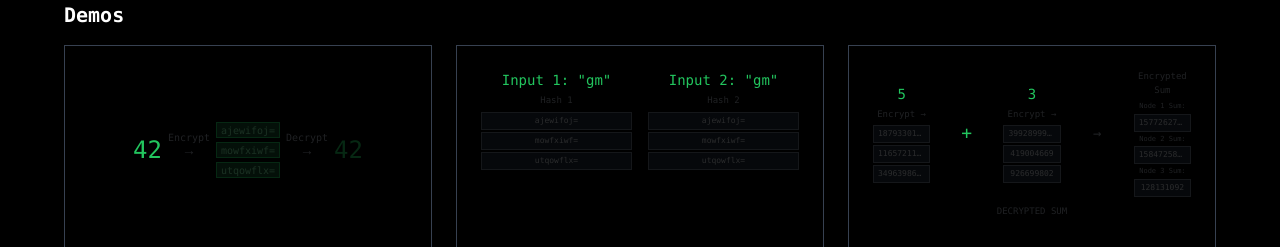
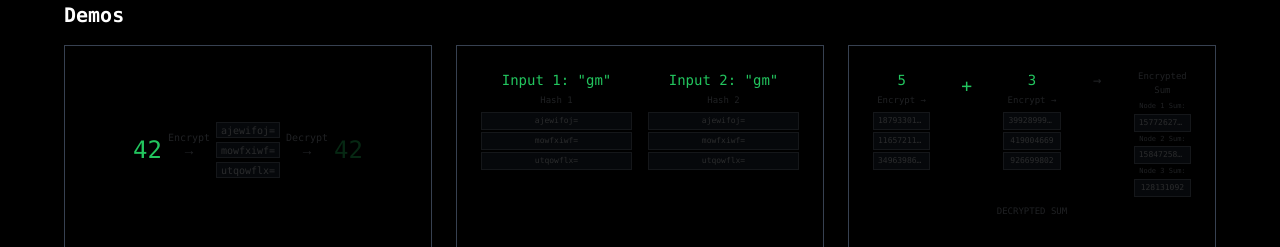
Before and after one commit to oceans404/blindfold-demos, a Next.js app: page / in a window 1280 px wide. Shown: the part 472-719 px from the top of the page. Built offline with nearby package versions, Linux system fonts and the light colour scheme.

Commit message:
styling fix

```diff
--- a/app/page.tsx
+++ b/app/page.tsx
@@ -467,7 +467,7 @@ export default function Home() {
       <h2 className="text-xl font-semibold mb-4 text-white font-mono">Demos</h2>
       <div className="grid grid-cols-1 md:grid-cols-3 gap-6 mb-8">
         <div
-          className="demo-card border border-gray-700 p-6 opacity-0"
+          className="demo-card border border-gray-700 p-6 opacity-0 flex flex-col"
           onMouseEnter={handleStoreHover}
           onMouseLeave={handleStoreLeave}
         >
@@ -488,13 +488,13 @@ export default function Home() {
             {/* Encrypted nodes */}
             <div className="store-encrypted-nodes opacity-20 flex flex-col items-center justify-center">
               <div className="space-y-1">
-                <div className="encrypted-node w-16 h-4 bg-green-900 border border-green-500 flex items-center justify-center text-[10px] font-mono text-green-300">
+                <div className="encrypted-node w-16 h-4 bg-gray-800 border border-gray-500 flex items-center justify-center text-[10px] font-mono text-gray-300">
                   ajewifoj=
                 </div>
-                <div className="encrypted-node w-16 h-4 bg-green-900 border border-green-500 flex items-center justify-center text-[10px] font-mono text-green-300">
+                <div className="encrypted-node w-16 h-4 bg-gray-800 border border-gray-500 flex items-center justify-center text-[10px] font-mono text-gray-300">
                   mowfxiwf=
                 </div>
-                <div className="encrypted-node w-16 h-4 bg-green-900 border border-green-500 flex items-center justify-center text-[10px] font-mono text-green-300">
+                <div className="encrypted-node w-16 h-4 bg-gray-800 border border-gray-500 flex items-center justify-center text-[10px] font-mono text-gray-300">
                   utqowflx=
                 </div>
               </div>
@@ -517,10 +517,11 @@ export default function Home() {
           <h2 className="text-xl font-semibold mb-4 text-white font-mono">
             STORE
           </h2>
-          <p className="mb-4 text-gray-300 text-sm">
+          <p className="mb-4 text-gray-300 text-sm flex-grow">
             Encrypt data for secure storage on cluster nodes using authenticated
             encryption or secret sharing.
           </p>
+          <div>
             <a
               href="/store"
               className="inline-block bg-green-600 hover:bg-green-700 text-white py-2 px-4 transition-colors font-mono"
@@ -530,9 +531,10 @@ export default function Home() {
               TRY IT
             </a>
           </div>
+        </div>
 
         <div
-          className="demo-card border border-gray-700 p-6 opacity-0"
+          className="demo-card border border-gray-700 p-6 opacity-0 flex flex-col"
           onMouseEnter={handleMatchHover}
           onMouseLeave={handleMatchLeave}
         >
@@ -592,10 +594,11 @@ export default function Home() {
           <h2 className="text-xl font-semibold mb-4 text-white font-mono">
             MATCH
           </h2>
-          <p className="mb-4 text-gray-300 text-sm">
+          <p className="mb-4 text-gray-300 text-sm flex-grow">
             Generate deterministic hashes for privacy-preserving search and
             matching operations.
           </p>
+          <div>
             <a
               href="/match"
               className="inline-block bg-green-600 hover:bg-green-700 text-white py-2 px-4 transition-colors font-mono"
@@ -605,14 +608,15 @@ export default function Home() {
               TRY IT
             </a>
           </div>
+        </div>
 
         <div
-          className="demo-card border border-gray-700 p-6 opacity-0"
+          className="demo-card border border-gray-700 p-6 opacity-0 flex flex-col"
           onMouseEnter={handleSumHover}
           onMouseLeave={handleSumLeave}
         >
           <div className="mb-4 h-40">
-            <div className="grid grid-cols-5 gap-2 items-center">
+            <div className="grid grid-cols-5 gap-2 items-start">
               {/* Input 1 */}
               <div className="text-center">
                 <div className="text-sm font-mono text-green-500 mb-1">5</div>
@@ -636,7 +640,7 @@ export default function Home() {
 
               {/* Plus sign */}
               <div className="text-center">
-                <div className="text-lg font-mono text-green-500">+</div>
+                <div className="text-lg font-mono text-green-500 mt-[2px]">+</div>
               </div>
 
               {/* Input 2 */}
@@ -694,17 +698,18 @@ export default function Home() {
               <div className="decrypted-sum-label opacity-20">
                 <div className="text-[9px] font-mono text-gray-400 mb-1">DECRYPTED SUM</div>
               </div>
-              <div className="text-[12px] font-mono text-green-400 opacity-0">8</div>
+              <div className="text-sm font-mono text-green-400 opacity-0">8</div>
             </div>
           </div>
 
           <h2 className="text-xl font-semibold mb-4 text-white font-mono">
             SUM
           </h2>
-          <p className="mb-4 text-gray-300 text-sm">
+          <p className="mb-4 text-gray-300 text-sm flex-grow">
             Perform secure addition on encrypted integers using homomorphic
             encryption or secret sharing.
           </p>
+          <div>
             <a
               href="/sum"
               className="inline-block bg-green-600 hover:bg-green-700 text-white py-2 px-4 transition-colors font-mono"
@@ -713,6 +718,7 @@ export default function Home() {
             >
               TRY IT
             </a>
+          </div>
         </div>
       </div>
 
```
Lines whose indentation alone changed are shown as unchanged.
